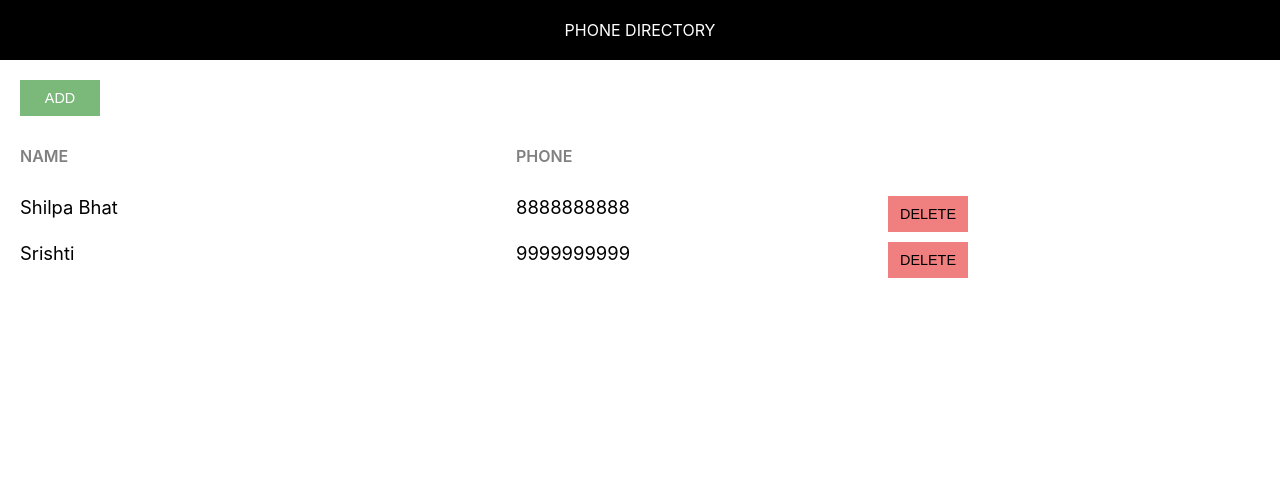
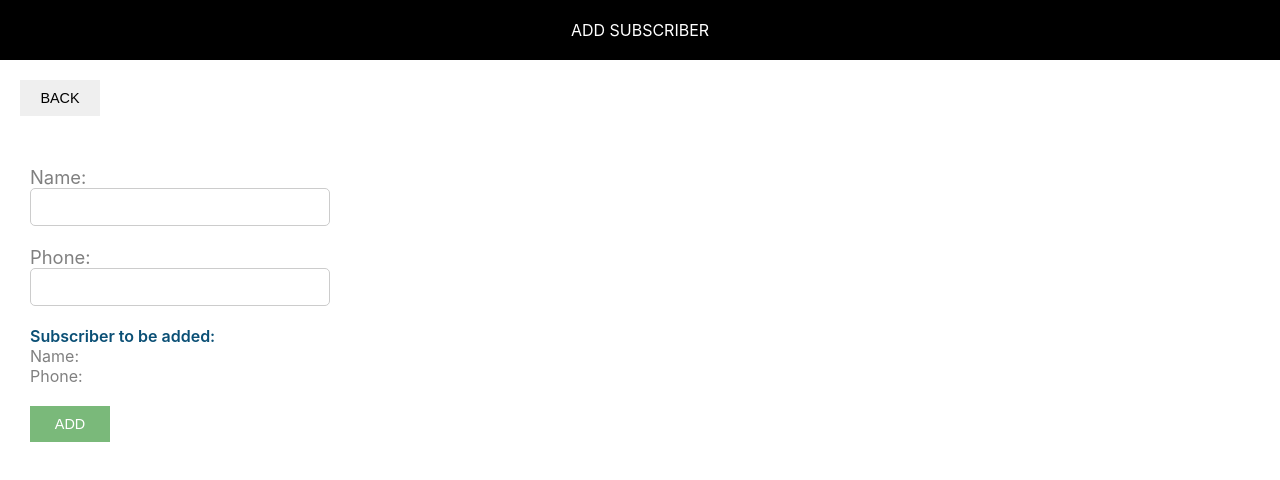
Before and after one commit to shaun-rasquinha/phone-directory, a React (Create React App) app: page / in a window 1280 px wide. Shown: the top 480 px of the page. Built offline with nearby package versions, Linux system fonts and the light colour scheme.

Commit message:
Added ‘AddSubscriber’ component

```diff
--- /dev/null
+++ b/src/AddSubscriber.css
@@ -0,0 +1,37 @@
+.subscriber-form {
+  margin-top: 30px;
+  margin-left: 30px;
+}
+
+.label-control {
+  color: #808080;
+  font-size: 1.15rem;
+  margin-right: 15px;
+}
+
+.input-control {
+  width: 300px;
+  min-width: 100px;
+  padding: 10px 15px;
+  display: inline-block;
+  border: 1px solid #ccc;
+  border-radius: 5px;
+  box-sizing: border-box;
+  font-size: 0.9rem;
+  outline: none;
+}
+
+.subscriber-info-container {
+  font-size: 1rem;
+  margin-right: 10px;
+  margin-bottom: 20px;
+}
+
+.subscriber-to-add-heading {
+  color: #0a4f75;
+  font-weight: 600;
+}
+
+.subscriber-info {
+  color: #808080;
+}
--- /dev/null
+++ b/src/AddSubscriber.js
@@ -0,0 +1,33 @@
+import React, {Component} from "react";
+import Header from "./Header";
+import './AddSubscriber.css'
+
+class AddSubscriber extends Component{
+    render(){
+        return(
+            <div>
+                <Header heading="Add Subscriber"></Header>
+                <div className="component-body-container">
+                    <button className="custom-btn">Back</button>
+                </div>
+                <form className="subscriber-form">
+                    <label htmlFor="name" className="label-control">Name: </label><br>
+                    </br>
+                    <input id="name" type="text" className="input-control" name="name"></input><br></br><br/>
+                    <label htmlFor="phone" className="label-control">Phone: </label><br>
+                    </br>
+                    <input id="phone" type="text" className="input-control" name="phone"></input><br></br><br/>
+                    <div className="subscriber-info-container">
+                        <span className="subscriber-to-add-heading">Subscriber to be added: </span><br/>
+                        <span className="subscriber-info">Name: </span><br/>
+                        <span className="subscriber-info">Phone: </span>
+
+                    </div>
+                    <button type="submit" className="custom-btn add-btn">Add</button>
+                </form>
+            </div>
+        )
+    }
+}
+
+export default AddSubscriber
--- a/src/App.css
+++ b/src/App.css
@@ -1,23 +1,3 @@
-.component-body-container {
-  padding: 20px;
-}
-
-.custom-btn {
-  padding: 10px;
-  border: none;
-  margin-right: 10px;
-  text-transform: uppercase;
-  width: 80px;
-  font-size: 0.9rem;
-  cursor: pointer;
-  outline: none;
-}
-
-.add-btn {
-  background: #7ab97a;
-  color: #fff;
-}
-
 .grid-container {
   display: grid;
   grid-template-columns: 40% 30% auto;
--- /dev/null
+++ b/src/common/Common.css
@@ -0,0 +1,19 @@
+.component-body-container {
+  padding: 20px;
+}
+
+.custom-btn {
+  padding: 10px;
+  border: none;
+  margin-right: 10px;
+  text-transform: uppercase;
+  width: 80px;
+  font-size: 0.9rem;
+  cursor: pointer;
+  outline: none;
+}
+
+.add-btn {
+  background: #7ab97a;
+  color: #fff;
+}
--- a/src/index.js
+++ b/src/index.js
@@ -2,12 +2,14 @@ import React from 'react';
 import ReactDOM from 'react-dom/client';
 import './index.css';
 import App from './App';
+import AddSubscriber from './AddSubscriber';
 import reportWebVitals from './reportWebVitals';
+import './common/Common.css'
 
 const root = ReactDOM.createRoot(document.getElementById('root'));
 root.render(
   <React.StrictMode>
-    <App />
+    <AddSubscriber/>
   </React.StrictMode>
 );
 
```
